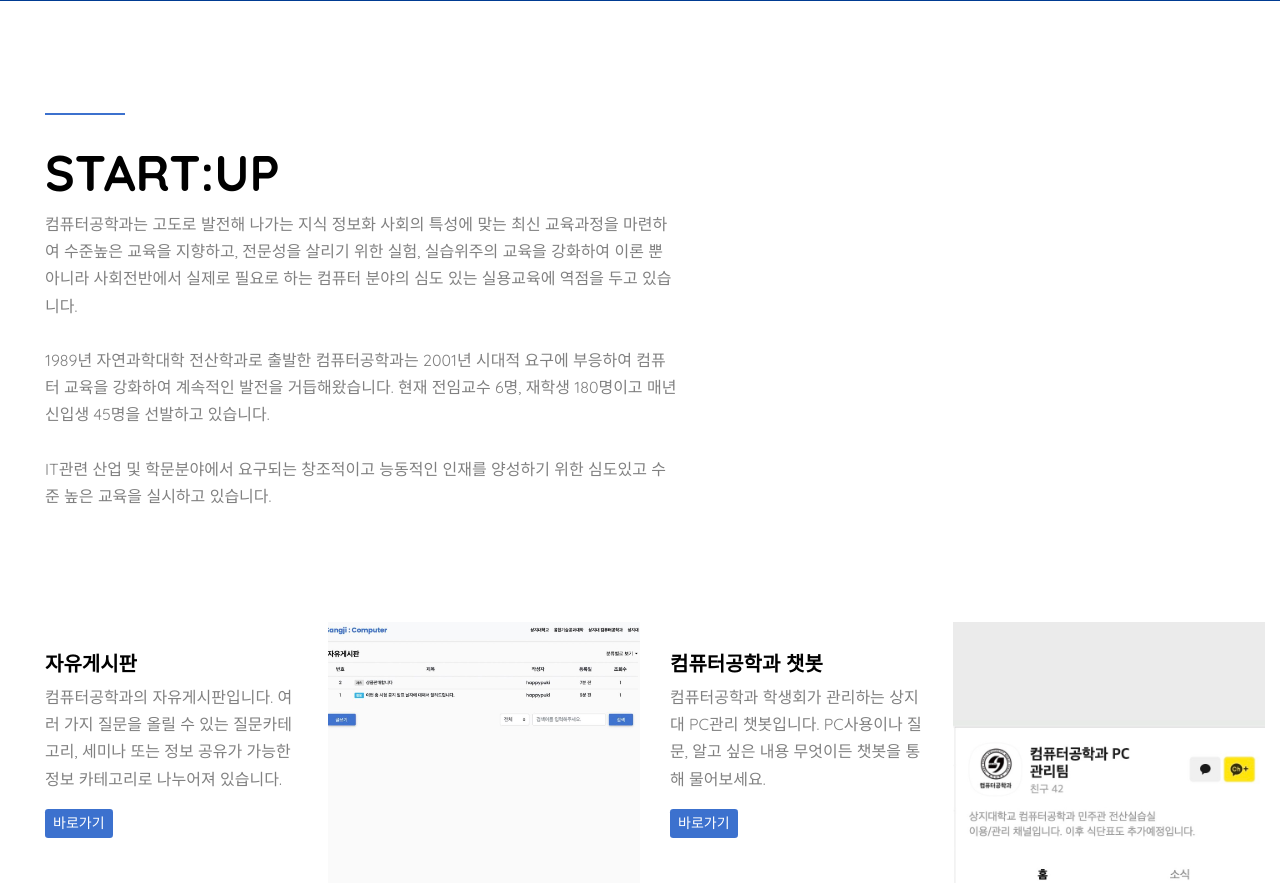
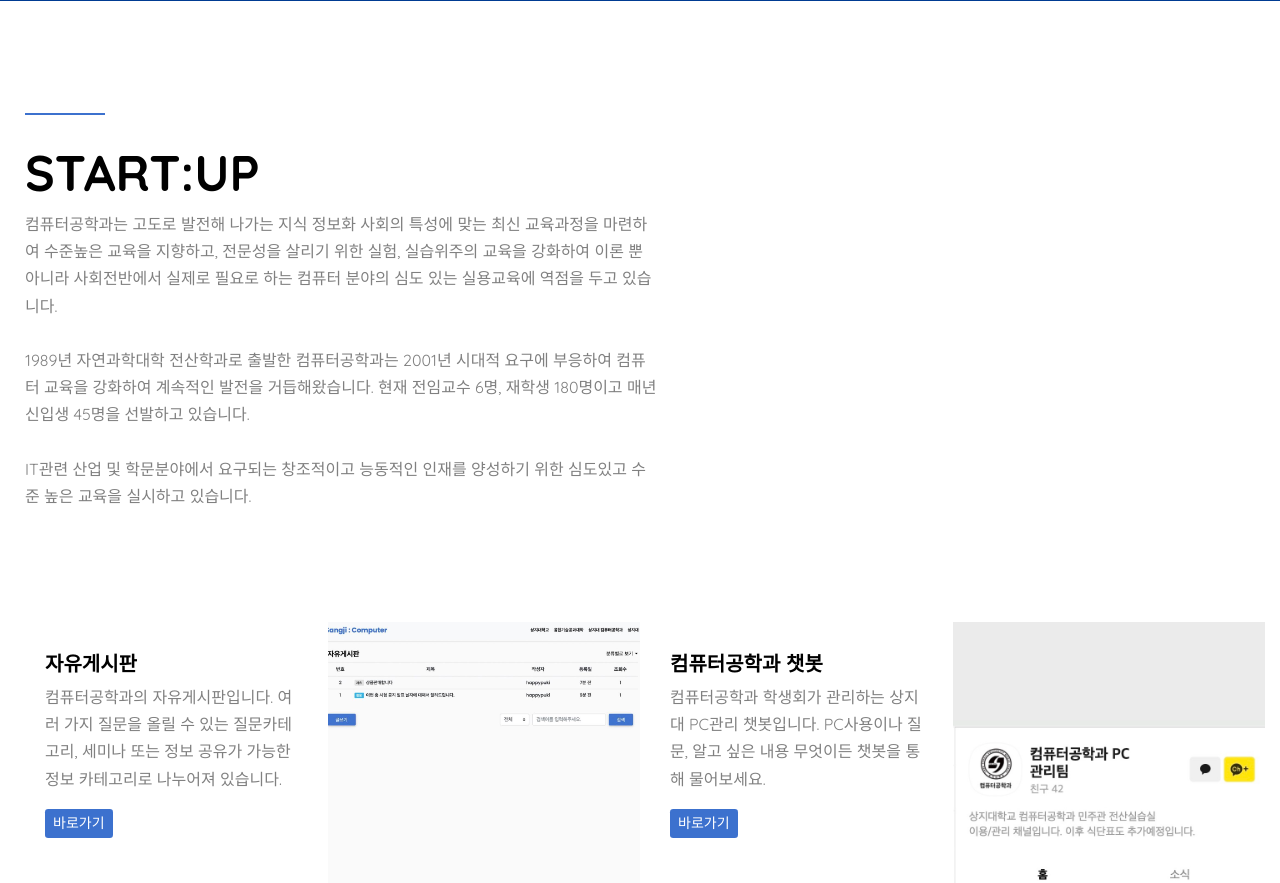
Before and after one commit to JaechanGo/Sangji_Compiler, a Django app: page / in a window 1280 px wide. Shown: the part 799-1682 px from the top of the page. Run offline with Django 3.2, Linux system fonts and the light colour scheme; some libraries are stand-ins or nearby versions.

Commit message:
update(2021/06/10)

```diff
--- a/static/css/calendar/calendar.css
+++ b/static/css/calendar/calendar.css
@@ -47,7 +47,7 @@ body {
 	font-size: 3.7em;
 }
 
-.container {
+. {
 	height: calc(100vh - 38px);
 	width: calc(100% - 20px);
 	padding-left: 10px;
--- a/templates/users/index.html
+++ b/templates/users/index.html
@@ -219,7 +219,7 @@
 
     <!--사이트 소개-->
     <section class="site-section" id="schedule-section">
-        <div class="container" style="margin-left: 30px !important;">
+        <div class="container" style="margin-left: 10px !important;">
           <div class="row mb-5">
             <div class="col-md-7 text-left heading-wrap mb-5">
               <h2 class="mt-0">START:UP</h2>
```
